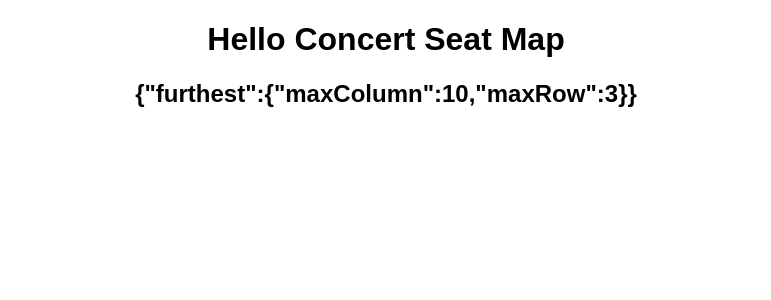
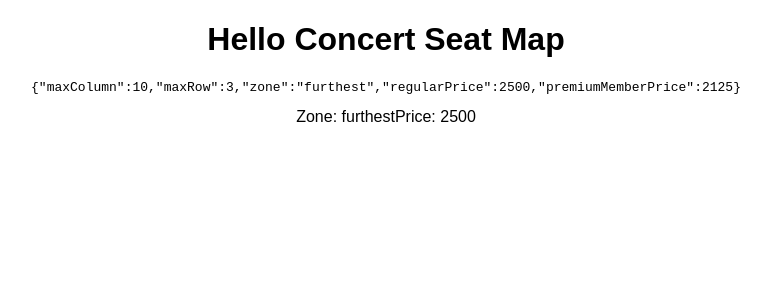
Before and after one commit to u46esp/test-refactoring-kata, a React (Create React App) app: page / in a window 1280 px wide. Shown: the top 300 px of the page, without its empty margins (254-1025 px from the left). Built offline with nearby package versions, Linux system fonts and the light colour scheme.

Commit message:
Display zone pricing

```diff
--- a/src/App.js
+++ b/src/App.js
@@ -9,7 +9,27 @@ export default function App({
   return (
     <div className="App">
       <h1>Hello Concert Seat Map</h1>
-      <h2>{JSON.stringify(seatMetadata)}</h2>
+      <SeatZoneInfo info={seatMetadata} pricing={seatPricing}></SeatZoneInfo>
     </div>
   );
 }
+
+function SeatZoneInfo({ info, pricing }) {
+  var allZoneInfos = [];
+  for (const zone in info) {
+    const priceInfo = pricing.find((p) => p.zone === zone);
+    allZoneInfos.push({ ...info[zone], ...priceInfo });
+  }
+
+  return (
+    <div class="SeatZoneInfo">
+      {allZoneInfos.map((zoneInfo) => (
+        <div>
+          <pre>{JSON.stringify(zoneInfo)}</pre>
+          <span>Zone: {zoneInfo.zone}</span>
+          <span>Price: {zoneInfo.regularPrice}</span>
+        </div>
+      ))}
+    </div>
+  );
+}
```
